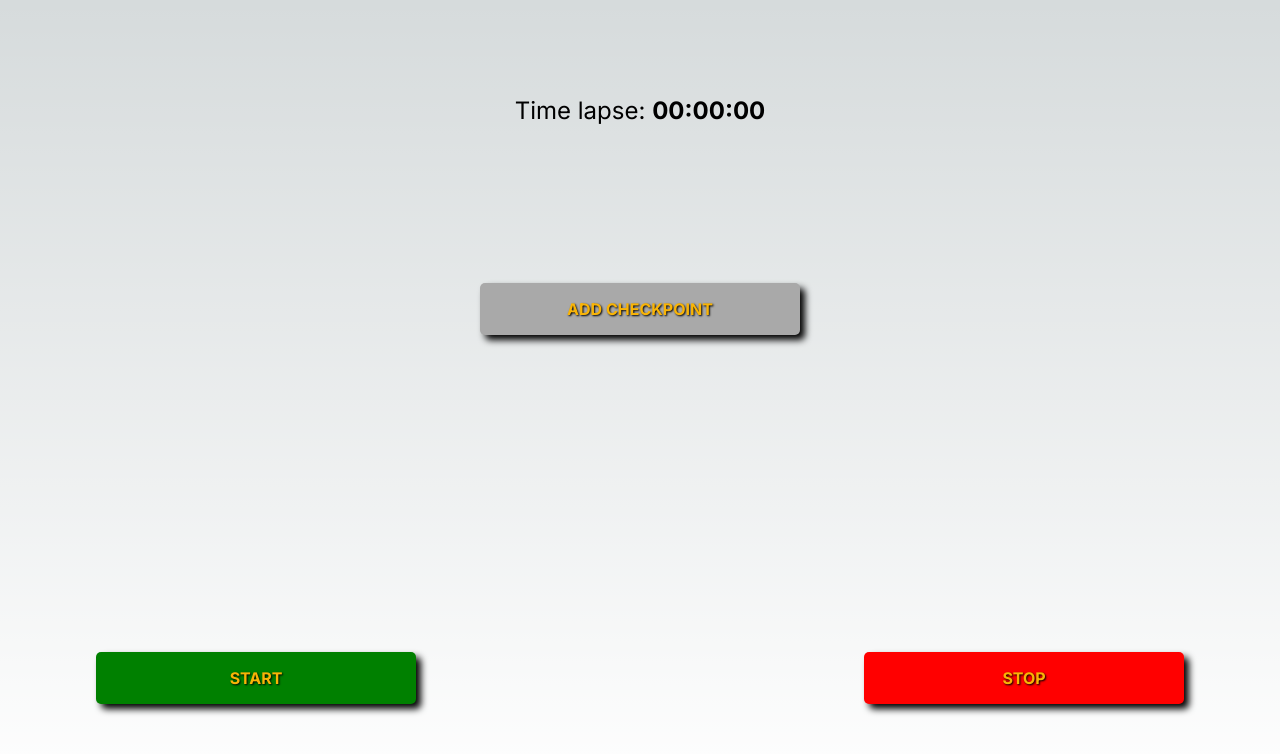
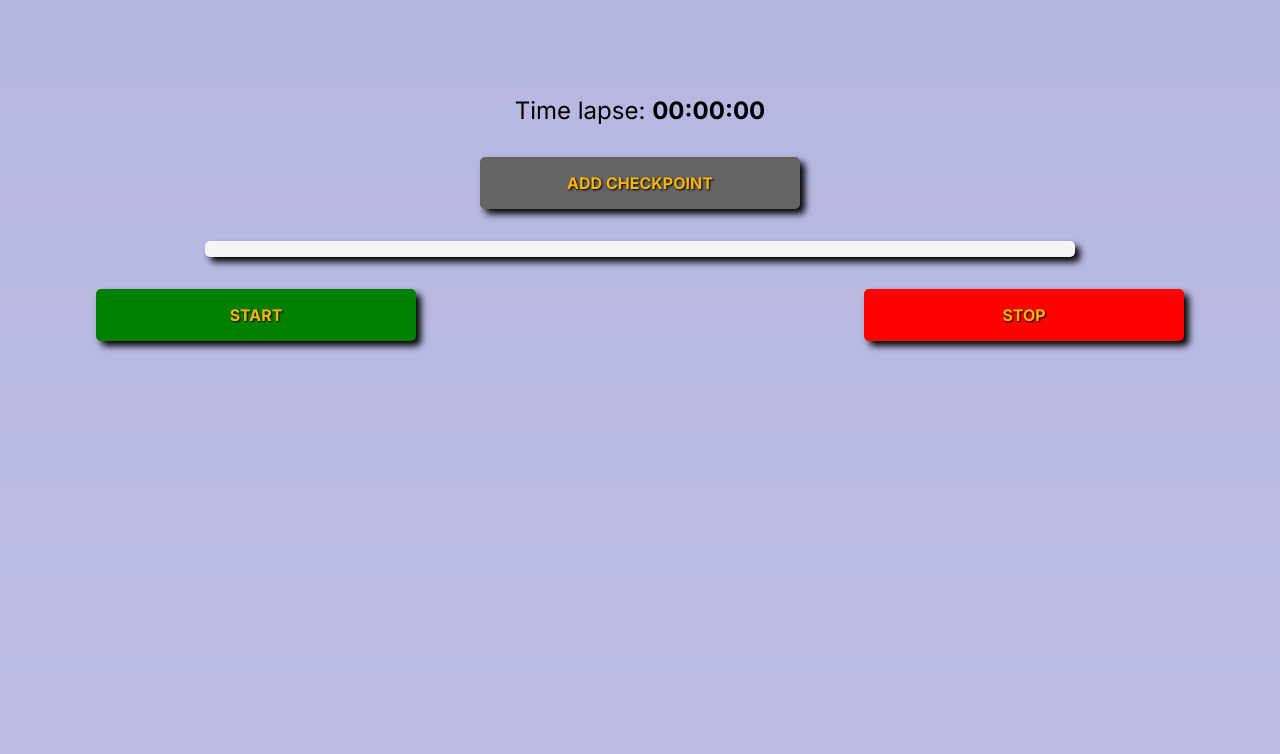
Before and after one commit to AleksandarZR/run, a Next.js app: page / in a window 1280 px wide. Shown: the top 754 px of the page. Built offline with nearby package versions, Linux system fonts and the light colour scheme.

Commit message:
Fine work

```diff
--- a/app/globals.css
+++ b/app/globals.css
@@ -38,6 +38,9 @@
   --callout-border-rgb: 172, 175, 176;
   --card-rgb: 180, 185, 188;
   --card-border-rgb: 131, 134, 135;
+
+  --background-color: rgba(174, 174, 226, 0.8);
+  --lightgreen: rgba(128, 252, 128, 0.95);
 }
 
 @media (prefers-color-scheme: dark) {
--- a/app/page.module.css
+++ b/app/page.module.css
@@ -2,12 +2,12 @@
     padding: 6rem;
     min-height: 100vh;
     width: 100%;
-    /* background-color: aqua; */
+    background-color: var(--background-color);
     text-align: center;
 
     display: flex;
     flex-direction: column;
-    justify-content: space-between;
+    justify-content: flex-start;
     align-items: center;
 }
 
@@ -21,6 +21,7 @@
 }
 
 .buttonAddCheckpoint, .buttonStart, .buttonStop {
+    margin-top: 2rem;
     padding: 1rem;
     border-radius: 5px;
     width: 20rem;
@@ -33,11 +34,35 @@
 }
 
 .buttonAddCheckpoint {
-    background-color: darkgrey;
+    background-color: rgb(101, 99, 99);
+    /* background-color: lightskyblue; */
 }
 
-.checkpoints {
-    width: 100%;
+.checkpointsGrid {
+    /* flex-grow: 1; */
+    margin-top: 2rem;
+    padding: 0.5rem;
+    width: 80%;
+    background-color: whitesmoke;
+    border-radius: 5px;
+    box-shadow: 5px 5px 7px black;
+
+    display: grid;
+    grid-template-rows: auto;
+    grid-template-columns: calc(50%-0.5rem) calc(50%-0.5rem);
+    column-gap: 1rem;
+}
+
+.gridHeader {
+    grid-area: header;
+}
+
+.headerLeft {
+    grid-area: headerLeft;
+}
+
+.headerRight {
+    grid-area: headerRight;
 }
 
 .buttonsContainer {
--- a/app/page.tsx
+++ b/app/page.tsx
@@ -10,6 +10,7 @@ interface CPoint {
     key: number;
     id: number;
     sequenceNumber: number;
+    currentTime: number;
     secounds: number;
 }
 
@@ -18,7 +19,7 @@ var intervalID: string | number | NodeJS.Timeout | null | undefined;
 var start = 0;
 
 export default function Home() {
-    const [startTime, setStartTime] = useState(0);
+    // const [startTime, setStartTime] = useState(0);
     const [endTime, setEndTime] = useState(0);
     const [timeLapse, setTimeLapse] = useState("00:00:00");
     // const [intervalID, setIntervalID] = useState(0);
@@ -27,17 +28,23 @@ export default function Home() {
     const addCheckPointEventHandler = () => {
         let length = checkpoints.length;
         let timeSpan = 0;
+        let currentTime = Math.round((new Date()).getTime() / 1000);
+        console.log(currentTime);
 
         if (length === 0) {
-            timeSpan = (new Date()).getTime()/1000 - start;
+            timeSpan = currentTime - start;
         } else {
-            timeSpan = (new Date()).getTime()/1000 - checkpoints[length-1].secounds;
+            timeSpan = currentTime - checkpoints[length - 1].currentTime;
+
+            console.log("timeSpan: " + timeSpan);
+            console.log("checkpoints[length-1].secounds " + checkpoints[length - 1].secounds);
         }
 
         let cpoint: CPoint = {
             key: length + 1,
             id: length + 1,
             sequenceNumber: length + 1,
+            currentTime: currentTime,
             secounds: timeSpan
         }
 
@@ -45,35 +52,29 @@ export default function Home() {
 
     }
 
-    const startEventHandler = () => {
+    const startEventHandler = (): void => {
         let dateStartTime: Date = new Date();
-        console.log(dateStartTime);
-        console.log("dateStartTime.getTime()/1000: " + dateStartTime.getTime()/1000);
-        let t = dateStartTime.getTime()/1000;
-        setStartTime(t); //getTime returns ms
-        console.log("startTime: " + startTime);
-        start = dateStartTime.getTime()/1000;
+        start = dateStartTime.getTime() / 1000;
         console.log("start: " + start);
+        console.log("start: " + Math.round(start));
+        start = Math.round(start);
 
         intervalID = setInterval(repeatingFunctionCallback, 1000);
     }
 
-    const stopEventHandler = () => {
+    const stopEventHandler = (): void => {
         let dateEndTime: Date = new Date();
         console.log(dateEndTime); //getTime returns ms
-        setEndTime(dateEndTime.getTime()/1000);
+        setEndTime(dateEndTime.getTime() / 1000);
 
         clearInterval(intervalID);
         intervalID = null;
     }
 
-    const repeatingFunctionCallback = () => {
+    const repeatingFunctionCallback = (): void => {
         let currentTime: Date = new Date();
-        let currentSecounds = currentTime.getTime()/1000;
+        let currentSecounds = currentTime.getTime() / 1000;
         let timeLapse = currentSecounds - start;
-        console.log("current secounds: " + currentSecounds);
-        console.log("start time secounds: " + startTime);
-        console.log("start: " + start);
         setTimeLapse(secondsToHms(timeLapse));
     }
 
@@ -82,9 +83,14 @@ export default function Home() {
             <div className={styles.timeLapse}>Time lapse: <span className={styles.spanTimeLapse}>{timeLapse}</span></div>
             <div className={styles.buttonAddCheckpoint} onClick={addCheckPointEventHandler}>ADD CHECKPOINT</div>
 
-            <div className={styles.checkpoints}>
+            <div className={styles.checkpointsGrid}>
+                {/* <div className={styles.gridHeader}>
+                   <div className={styles.headerLeft}>Checkpoints</div>
+                    <div className={styles.headerLeft}>Time</div>
+                </div> */}
                 {checkpoints.map((c: any) => (
                     <Checkpoint key={c.id} id={c.id} sequenceNumber={c.sequenceNumber} secounds={c.secounds} />
+                    // <div key={c.id} className={styles.gridColumn1}>{c.sequenceNumber}</div>
                 ))}
             </div>
 
```
Also changed, not shown: components/checkpoint.module.css (+10 -0 lines).
